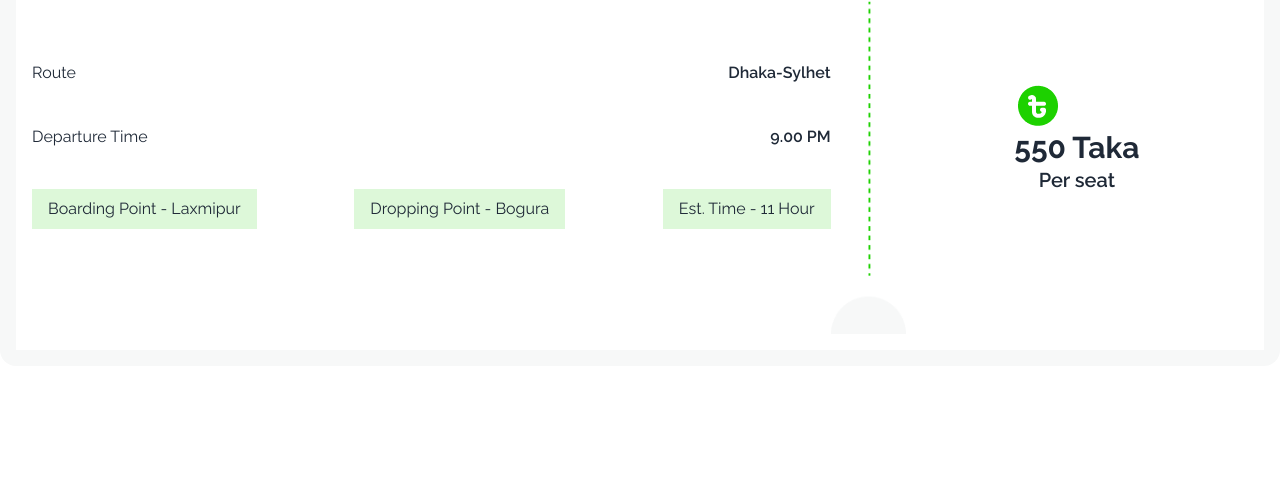
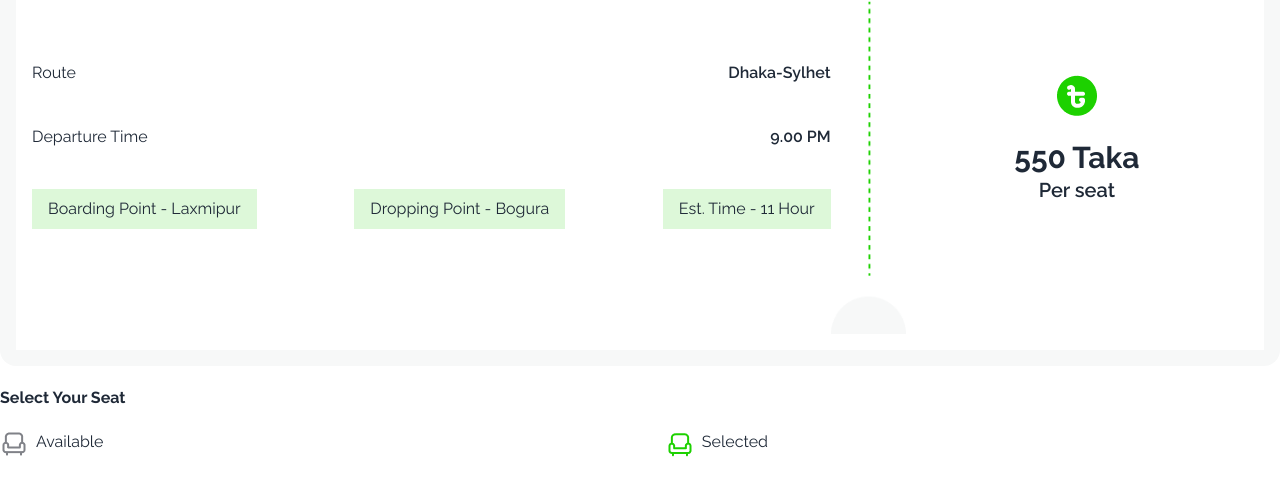
Before and after one commit to Tufazzul1/Assignment5_smart_ticketing, a plain HTML site: page index.html in a window 1280 px wide. Shown: the part 1529-2024 px from the top of the page. Before the commit the page ends 1895 px from the top, so only its background shows below. Drawn offline with nearby package versions, Linux system fonts and the light colour scheme.

Commit message:
added a section

```diff
--- a/index.html
+++ b/index.html
@@ -155,11 +155,11 @@
                     <img src="images/info-devider.png" alt="">
                 </div>
 
-                <div class="w-[30%] flex justify-center items-center text-center">
-                    <div class="text-center">
+                <div class="w-[30%] flex flex-col justify-center items-center text-center space-y-5">
+                    <div>
                         <img src="images/fare.png" alt="">
+                    </div>
                     <div>
-                    </div>
                         <h3 class="text-3xl font-bold">550 Taka</h3>
                         <p class="text-xl font-semibold">Per seat</p>
                     </div>
@@ -167,6 +167,34 @@
                 </div>
             </div>
 
+        </section>
+
+
+        <!-- seat section -->
+        <section>
+            <!-- bus seat side -->
+            <div class="w-[60%] mt-5">
+                <h3 class="text2xl font-bold">Select Your Seat</h3>
+                <div class="flex justify-between mt-5">
+                    <div class="flex space-x-2">
+                        <div>
+                            <img src="images/seat-gray.png" alt="">
+                        </div>
+                        <p>Available</p>
+                    </div>
+                   <div class="flex space-x-2">
+                    <div>
+                        <img src="images/seat-green.png" alt="">
+                    </div>
+                    <p>Selected</p>
+                   </div>
+                </div>
+            </div>
+
+            <!-- information side -->
+            <div class="mt-10">
+
+            </div>
         </section>
     </main>
 
```
